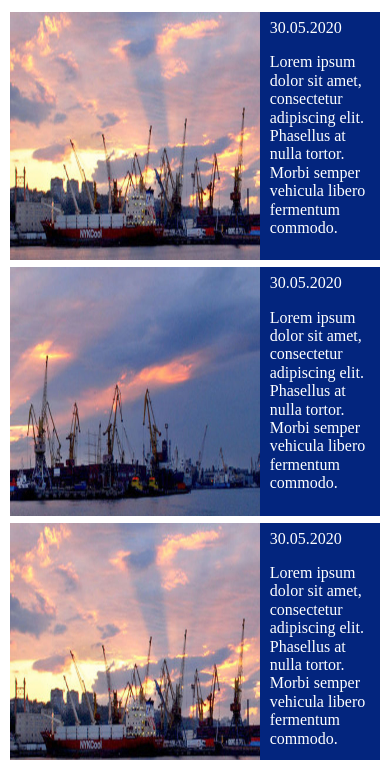
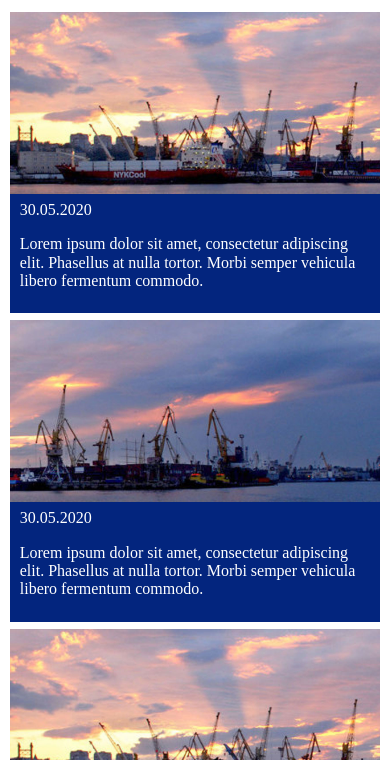
Before and after one commit to waridesu/CultSotialDev, a plain HTML site: page media.html in a window 390 px wide. Shown: the part 84-844 px from the top of the page. Drawn offline with Linux system fonts and the light colour scheme.

Commit message:
col on widht

```diff
--- a/css/style.css
+++ b/css/style.css
@@ -457,7 +457,8 @@ footer {
 }
 
 @media (max-width: 500px) {
-    .news-container a {
+    .news-container a,
+    .media-container a {
         flex-direction: column;
     }
     .main-navigation li:not(.main-logo) {
```
